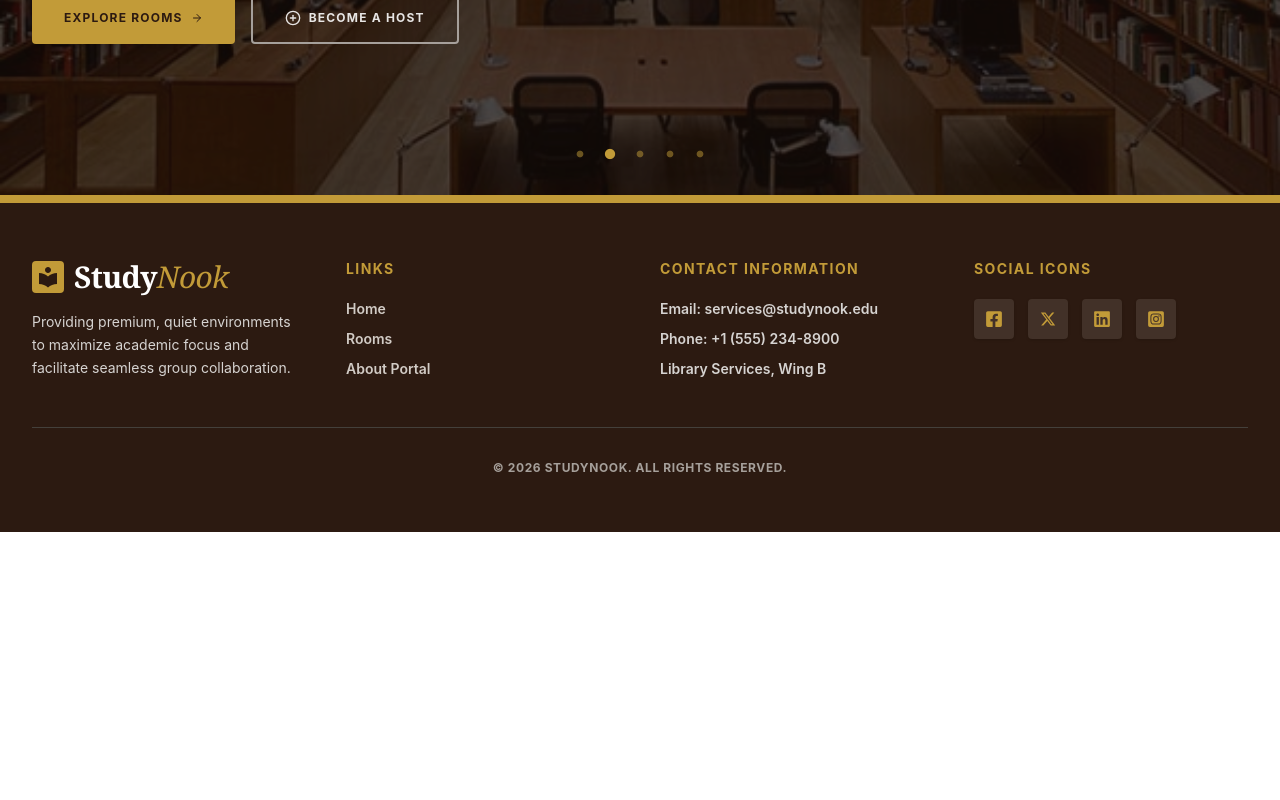
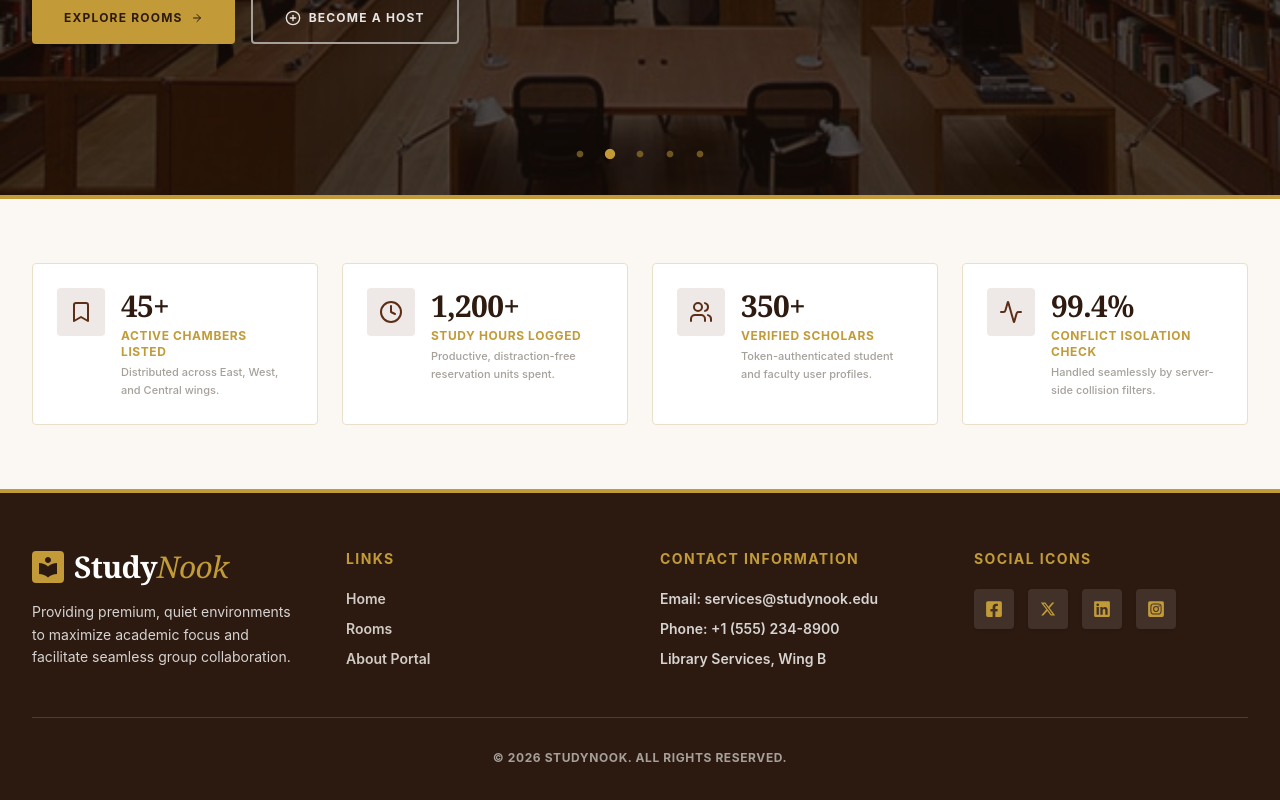
Before and after one commit to S-N-Onika/A9-Client-Side, a React (Vite) app: page / in a window 1280 px wide. Shown: the part 616-1416 px from the top of the page. Before the commit the page ends 1148 px from the top, so only its background shows below. Built offline with nearby package versions, Linux system fonts and the light colour scheme; no server answers.

Commit message:
Stats section for home page is build

```diff
--- a/package.json
+++ b/package.json
@@ -11,6 +11,7 @@
   "dependencies": {
     "axios": "^1.16.1",
     "firebase": "^12.13.0",
+    "framer-motion": "^12.40.0",
     "lucide-react": "^1.16.0",
     "react": "^19.2.6",
     "react-dom": "^19.2.6",
--- /dev/null
+++ b/src/components/Stats.jsx
@@ -0,0 +1,59 @@
+import { LuBookmark, LuUsers, LuClock, LuActivity } from "react-icons/lu";
+
+export default function Stats() {
+    const metrics = [
+        {
+            id: 1,
+            icon: <LuBookmark className="w-6 h-6" />,
+            value: "45+",
+            label: "Active Chambers Listed",
+            desc: "Distributed across East, West, and Central wings."
+        },
+        {
+            id: 2,
+            icon: <LuClock className="w-6 h-6" />,
+            value: "1,200+",
+            label: "Study Hours Logged",
+            desc: "Productive, distraction-free reservation units spent."
+        },
+        {
+            id: 3,
+            icon: <LuUsers className="w-6 h-6" />,
+            value: "350+",
+            label: "Verified Scholars",
+            desc: "Token-authenticated student and faculty user profiles."
+        },
+        {
+            id: 4,
+            icon: <LuActivity className="w-6 h-6" />,
+            value: "99.4%",
+            label: "Conflict Isolation Check",
+            desc: "Handled seamlessly by server-side collision filters."
+        }
+    ];
+
+    return (
+        <section className="max-w-7xl mx-auto px-4 sm:px-6 lg:px-8 py-16">
+            <div className="grid grid-cols-1 sm:grid-cols-2 lg:grid-cols-4 gap-6">
+                {metrics.map((metric) => (
+                    <div key={metric.id} className="bg-white rounded border border-[#EADFC9] p-6 text-center md:text-left flex flex-col md:flex-row md:items-start gap-4 hover:bg-[#FBF8F3]/40 transition-colors duration-200">
+                        <div className="w-12 h-12 rounded bg-[#5C2E16]/10 text-[#5C2E16] flex items-center justify-center mx-auto md:mx-0 shrink-0">
+                            {metric.icon}
+                        </div>
+                        <div className="space-y-1">
+                            <span className="block text-3xl font-serif font-black text-[#2E1A0F] tracking-tight">
+                                {metric.value}
+                            </span>
+                            <h4 className="text-xs font-bold uppercase tracking-wider text-[#C29B38]">
+                                {metric.label}
+                            </h4>
+                            <p className="text-[11px] text-stone-400 font-medium leading-relaxed">
+                                {metric.desc}
+                            </p>
+                        </div>
+                    </div>
+                ))}
+            </div>
+        </section>
+    );
+}
--- a/src/layouts/MainLayout.jsx
+++ b/src/layouts/MainLayout.jsx
@@ -1,14 +1,28 @@
-import { Outlet, ScrollRestoration } from "react-router-dom";
+import { Outlet, ScrollRestoration, useLocation } from "react-router-dom";
+import { motion, AnimatePresence } from "framer-motion";
 import Navbar from "../components/Navbar";
 import Footer from "../components/Footer";
 
 export default function MainLayout() {
+    const location = useLocation();
+
     return (
-        <div className="flex flex-col min-h-screen bg-[#FBF8F3] text-[#2E1A0F] font-sans antialiased">
+        <div className="flex flex-col min-h-screen bg-[#FBF8F3] text-[#2E1A0F] font-sans antialiased overflow-x-hidden">
             <ScrollRestoration />
             <Navbar />
+
             <main className="flex-grow">
-                <Outlet key={window.location.pathname} />
+                <AnimatePresence mode="wait">
+                    <motion.div
+                        key={location.pathname}
+                        initial={{ opacity: 0, y: 15 }}
+                        animate={{ opacity: 1, y: 0 }}
+                        exit={{ opacity: 0, y: -15 }}
+                        transition={{ duration: 0.3, ease: "easeInOut" }}
+                    >
+                        <Outlet />
+                    </motion.div>
+                </AnimatePresence>
             </main>
 
             <Footer />
--- a/src/pages/Home.jsx
+++ b/src/pages/Home.jsx
@@ -1,9 +1,11 @@
 import Banner from "../components/Banner";
+import Stats from "../components/Stats";
 
 export default function Home() {
     return (
         <div >
             <Banner />
+            <Stats />
         </div>
     );
 }
```
Also changed, not shown: 1 other file (tests, documents, lock files or other folders).
